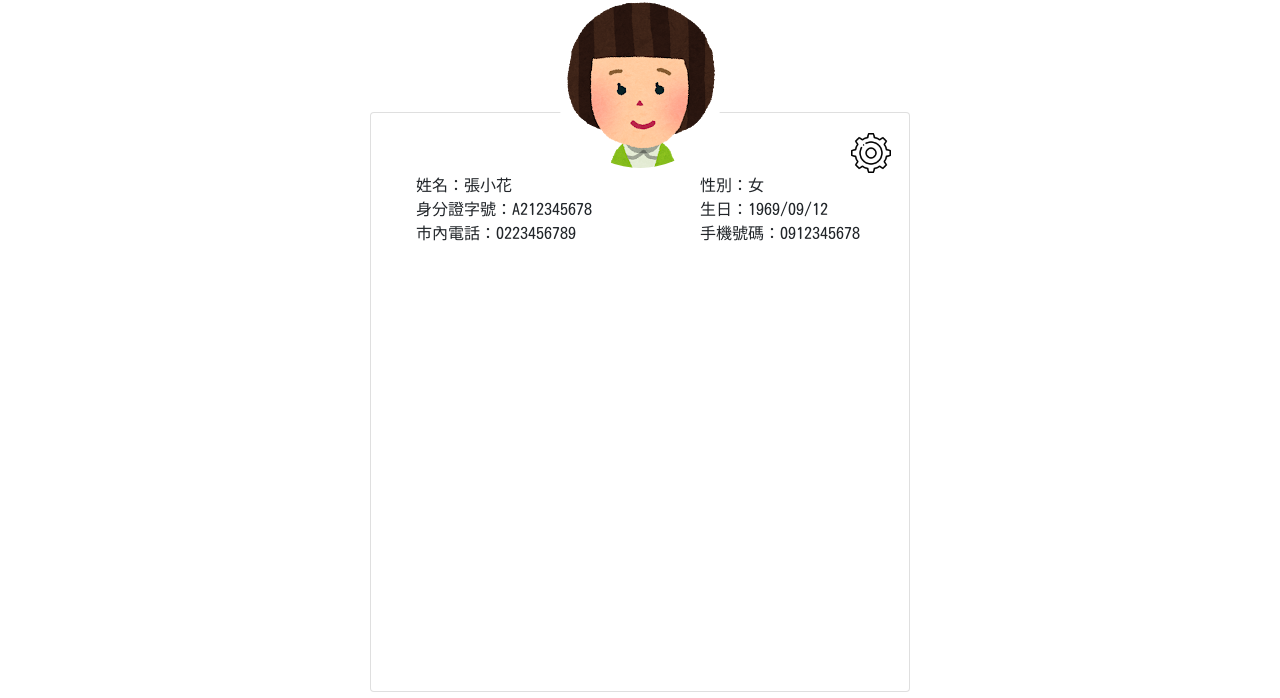
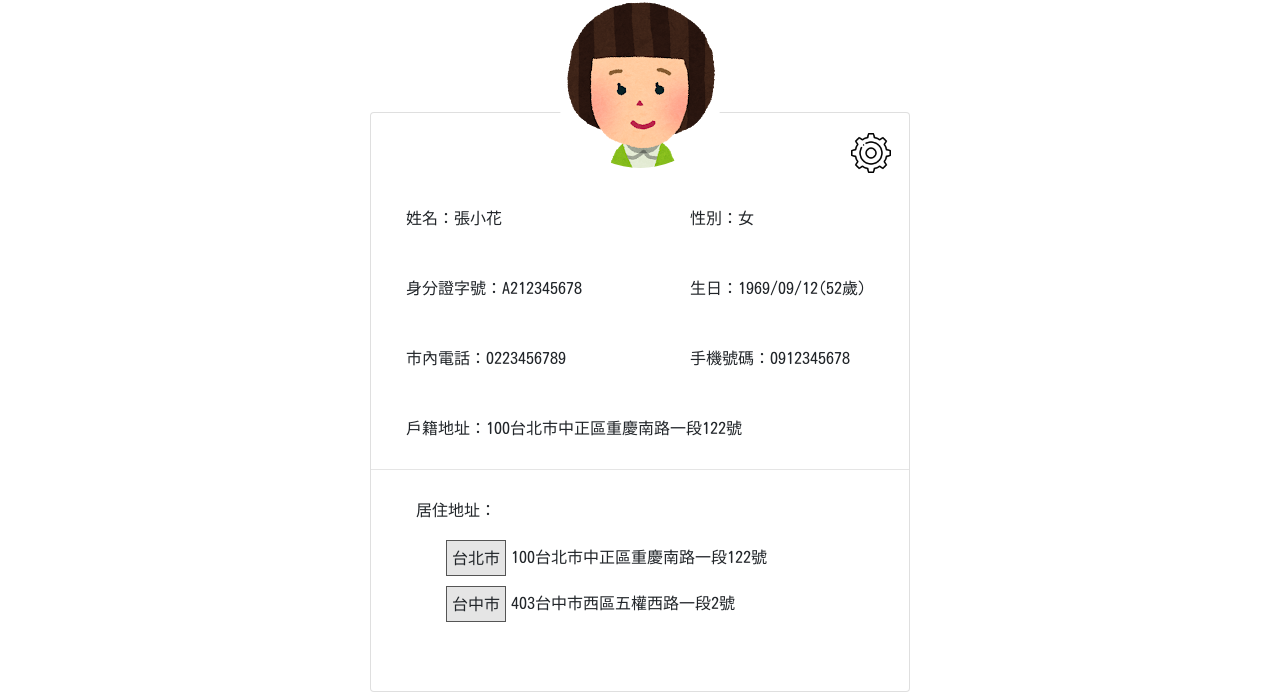
Before and after one commit to pooli0911/dscproject, a website: page profile.html in a window 1280 px wide. Shown: the part 102-800 px from the top of the page. Drawn offline with nearby package versions, Linux system fonts and the light colour scheme; no server answers.

Commit message:
個人資料範例排版完成

```diff
--- a/css/profile.css
+++ b/css/profile.css
@@ -295,5 +295,20 @@ div{
 
 li{
     list-style-type: none;
+    margin-top: 20px;
     margin-left: 45px;
+    line-height: 40px;
 }
+
+.address{
+    margin-top: 10px;
+}
+.area{
+    border: #555 1px solid;
+    margin-left: 90px;
+    padding: 5px;
+    background-color: #e5e5e5;
+}
+.col{
+    padding: 5px;
+}
--- a/profile.html
+++ b/profile.html
@@ -47,13 +47,25 @@
                                 </div>
                                 <div class="row">
                                     <li class="col">身分證字號：A212345678</li>
-                                    <li class="col">生日：1969/09/12</li>
+                                    <li class="col">生日：1969/09/12(52歲)</li>
                                 </div>
                                 <div class="row">
                                     <li class="col">市內電話：0223456789</li>
                                     <li class="col">手機號碼：0912345678</li>
                                 </div>
-
+                                <div class="row">
+                                    <li class="col">戶籍地址：100台北市中正區重慶南路一段122號</li>
+                                </div>
+                                <hr>
+                                <li>居住地址：</li>
+                                <div class="row address">
+                                    <div class="area">台北市</div>
+                                    <div class="col">100台北市中正區重慶南路一段122號</div>
+                                </div>
+                                <div class="row address">
+                                    <div class="area">台中市</div>
+                                    <div class="col">403台中市西區五權西路一段2號</div>
+                                </div>
                             </div>
                         </div>
                     </div>
```
